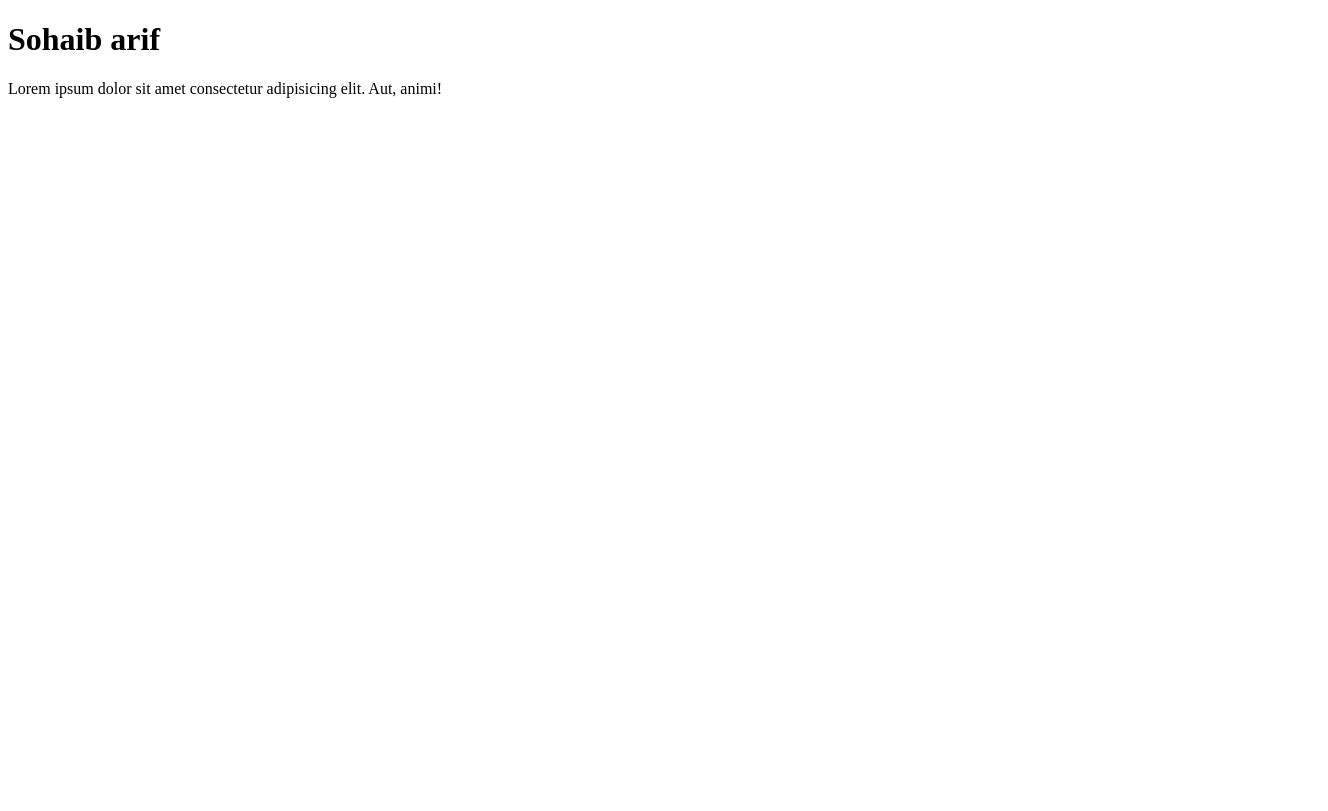
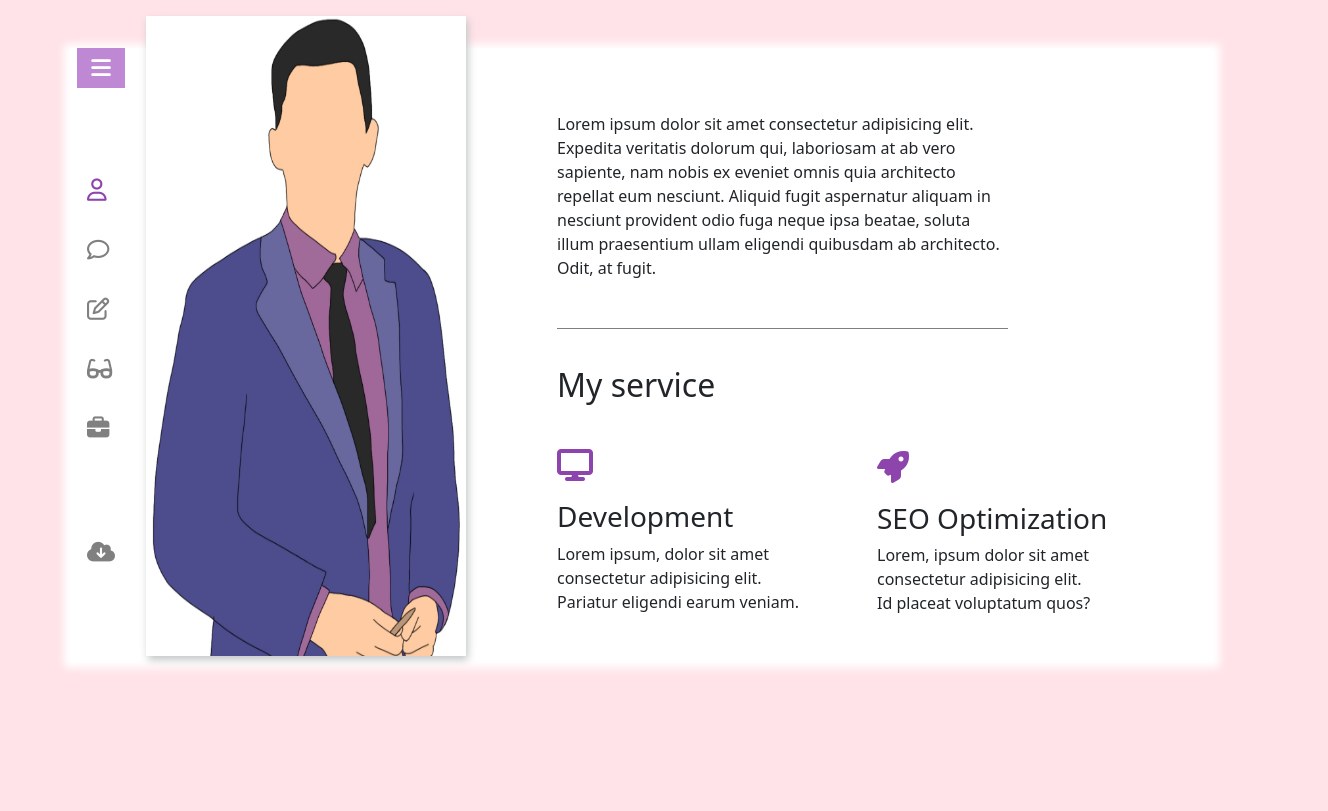
Before and after one commit to Sohaib890/Portfolio, a plain HTML site: page index.html in a window 1280 px wide. Shown: the whole page, 1328 px wide, since content can reach past the window. Drawn offline with nearby package versions, Linux system fonts and the light colour scheme.

Commit message:
img
imgage

```diff
--- a/index.html
+++ b/index.html
@@ -1,13 +1,67 @@
 <!DOCTYPE html>
 <html lang="en">
-<head>
-    <meta charset="UTF-8">
-    <meta http-equiv="X-UA-Compatible" content="IE=edge">
-    <meta name="viewport" content="width=device-width, initial-scale=1.0">
-    <title>Document</title>
-</head>
-<body>
-    <h1>Sohaib arif</h1>
-    <p>Lorem ipsum dolor sit amet consectetur adipisicing elit. Aut, animi!</p>
-</body>
+  <head>
+    <meta charset="UTF-8" />
+    <meta http-equiv="X-UA-Compatible" content="IE=edge" />
+    <meta name="viewport" content="width=device-width, initial-scale=1.0" />
+    <link
+      href="https://cdn.jsdelivr.net/npm/bootstrap@5.0.2/dist/css/bootstrap.min.css"
+      rel="stylesheet"
+      integrity="sha384-EVSTQN3/azprG1Anm3QDgpJLIm9Nao0Yz1ztcQTwFspd3yD65VohhpuuCOmLASjC"
+      crossorigin="anonymous"
+    />
+    <link
+      rel="stylesheet"
+      href="https://cdnjs.cloudflare.com/ajax/libs/font-awesome/6.1.1/css/all.min.css"
+      integrity="sha512-KfkfwYDsLkIlwQp6LFnl8zNdLGxu9YAA1QvwINks4PhcElQSvqcyVLLD9aMhXd13uQjoXtEKNosOWaZqXgel0g=="
+      crossorigin="anonymous"
+      referrerpolicy="no-referrer"
+    />
+    <link rel="stylesheet" href="style.css" />
+    <title>Portfolio</title>
+  </head>
+  <body>
+    <div class="container">
+      <div class="row" style="margin: 0%;  " >
+
+        <div class="col-md-5" >
+            <span class="drop">
+          <button class="bar">
+            <i class="fa-solid fa-bars " ></i>
+          </button>
+          <button class="user">
+            <i class="fa-regular fa-user " ></i>
+          </button>
+          <span class="line"></span>
+          <button class="comment " ><i class="fa-regular fa-comment"></i></button>
+          <button class="pen"><i class="fa-regular fa-pen-to-square"></i></button>
+          <button class="glasses"><i class="fa fa-glasses"></i></button>
+          <button class="bag"><i class="fa fa-briefcase"></i></button>
+          <button class="arrow"><i class="fa fa-cloud-arrow-down"></i></button>
+        </span>
+        <div class="men">
+            <img src="./img/men 2.jpg" alt="">
+        </div>
+        </div>
+        <div class="col-md-5" style="display:inline-block; margin-top :4rem;">
+            <p>Lorem ipsum dolor sit amet consectetur adipisicing elit. Expedita veritatis dolorum qui, laboriosam at ab vero sapiente, nam nobis ex eveniet omnis quia architecto repellat eum nesciunt. Aliquid fugit aspernatur aliquam in nesciunt provident odio fuga neque ipsa beatae, soluta illum praesentium ullam eligendi quibusdam ab architecto. Odit, at fugit.
+            </p>
+
+            <h2 style="border-top:1px solid gray;margin-top:3rem;line-height: 7rem; padding-top:2rme;">My service</h2>
+            <div class="para" style="display: inline-block;">
+                <i style="font-size:2rem;margin-bottom: 1.2rem; color: #8e44ad;" class="fa fa-display"></i>
+                <h3>Development</h3>
+                <p>Lorem ipsum, dolor sit amet <br> consectetur adipisicing elit. <br> Pariatur eligendi earum veniam.</p>
+            </div>
+            <div class="para-2">
+                <i style="font-size:2rem;margin-bottom: 1.2rem; color: #8e44ad;" class="fa fa-rocket"></i>
+                <h3>SEO Optimization</h3>
+                <p>Lorem, ipsum dolor sit amet <br> consectetur adipisicing elit. <br> Id placeat voluptatum quos?</p>
+            </div>
+      </div>
+    </div>
+
+      </div>
+
+  </body>
 </html>
--- /dev/null
+++ b/style.css
@@ -0,0 +1,108 @@
+*{
+    max-width: 1440;
+}
+.bar{
+    /* border: 2px solid #8e44ad; */
+    background-color: #be88d4;
+    color: white;
+    /* padding: 5px; */
+    width: 2.5rem;
+    height: 2.5rem;
+    position: relative;
+    right: 5px;
+    margin-bottom: 5rem;
+    display: block;
+    font-size: 1.4rem;
+    width: 3rem;
+}
+.drop{
+    /* display: block; */
+    position: absolute;
+
+}
+.user{
+    padding: 5px;
+    background-color: white;
+    color: #8e44ad;
+    display: block;
+    font-size: 1.4rem;
+    border: none;
+}
+.comment{
+    padding: 5px;
+    background-color: white;
+    display: block;
+    font-size: 1.4rem;
+    color: gray;
+    margin-top:1rem;
+    border: none;
+}
+.pen{
+    padding: 5px;
+    background-color: white;
+    display: block;
+    font-size: 1.4rem;
+    color: gray;
+    margin-top:1rem;
+    border: none;
+}
+.glasses{
+    padding: 5px;
+    background-color: white;
+    display: block;
+    font-size: 1.4rem;
+    color: gray;
+    margin-top:1rem;
+    border: none;
+}
+.bag{
+    padding: 5px;
+    background-color: white;
+    display: block;
+    font-size: 1.4rem;
+    color: gray;
+    margin-top:1rem;
+    border: none;
+}
+.arrow{
+    padding: 5px;
+    background-color: white;
+    display: block;
+    font-size: 1.4rem;
+    color: gray;
+    margin-top: 5rem;
+    border: none;
+}
+button{
+    border: none;
+}
+.men{
+    display: inline-flex;
+}
+img{
+    width: 20rem;
+    height: 40rem;
+    position: relative;
+    bottom: 2rem;
+    left: 4rem;
+    box-sizing: border-box;
+    box-shadow: 2px 4px 8px #c4c6c7;
+}
+.para-2{
+    position: relative;
+    left: 20rem;
+    bottom: 11.2rem;
+}
+.container{
+    padding: 0px;
+}
+.row{
+    background-color: white;
+    height: 38rem;
+    position: relative;
+    top: 3rem;
+    box-shadow: 2px 4px 8px 8px white;
+}
+body{
+    background-color: rgb(255, 227, 232);
+}
```
Also changed, not shown: img/men 2.jpg (added).
